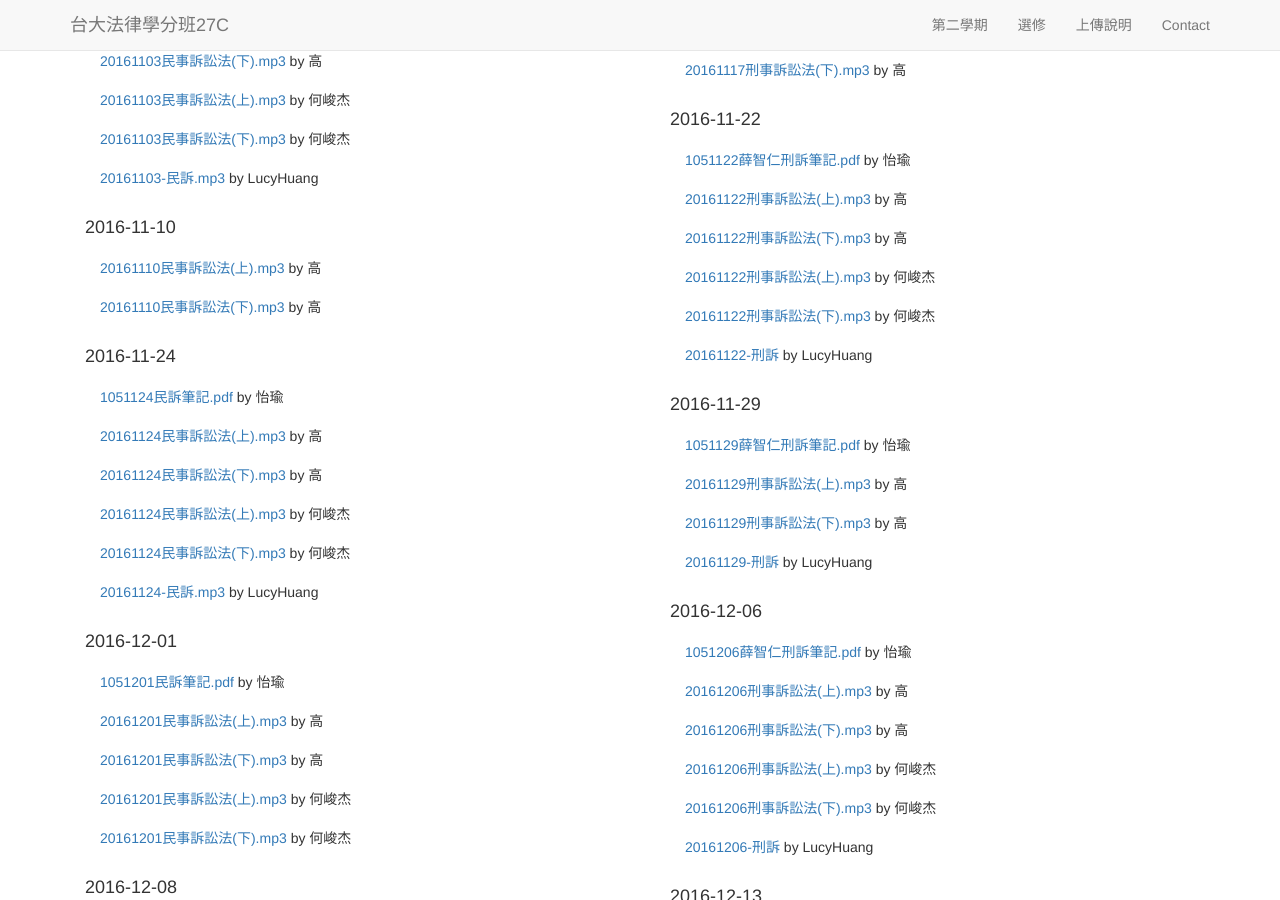
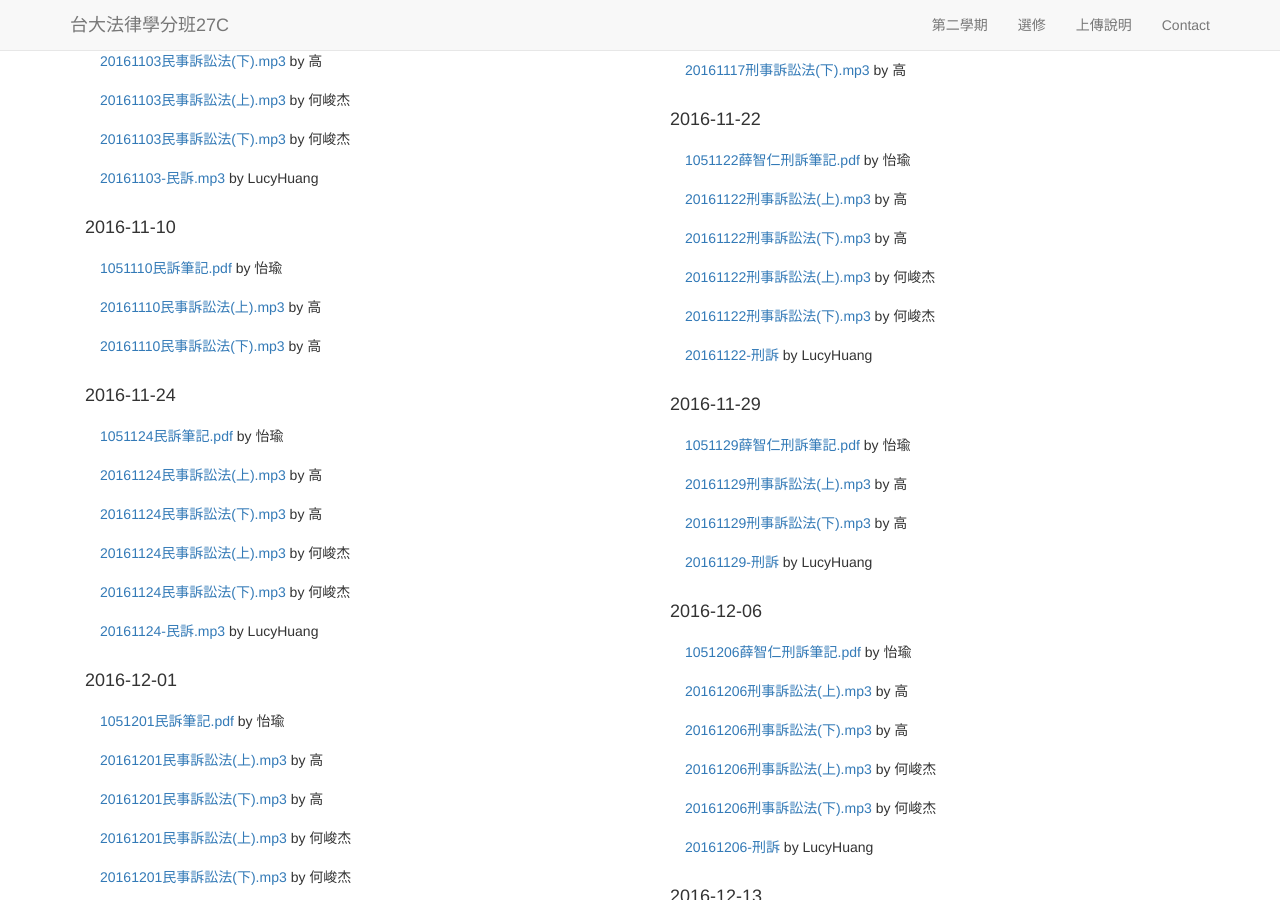
Before and after one commit to maxmilian/ntu_specs_law, a Jekyll site: the page built from semester2/index.html, in a window 1280 px wide and 900 px high, scrolled down 2235 px. Built offline with Jekyll 4.4.1, drawn with Linux system fonts in a browser that asks for light colours; nearby versions of some CDN libraries.

Commit message:
add 2016-11-10 pdf

```diff
--- a/semester2/index.html
+++ b/semester2/index.html
@@ -85,6 +85,7 @@
       </ul>
       <h4>2016-11-10</h4>
       <ul class="list-group">
+        <li class="list-group-item"><a href="/ntu_specs_law/semester2/civil_procedure/doc/civil_procedure_10.pdf">1051110民訴筆記.pdf</a> by 怡瑜</li>
         <li class="list-group-item"><a href="{{ site.civil_procedure_record }}/Kao_10_1.mp3">20161110民事訴訟法(上).mp3</a> by 高</li>
         <li class="list-group-item"><a href="{{ site.civil_procedure_record }}/Kao_10_2.mp3">20161110民事訴訟法(下).mp3</a> by 高</li>
       </ul>
```
Also changed, not shown: 1 other file.
